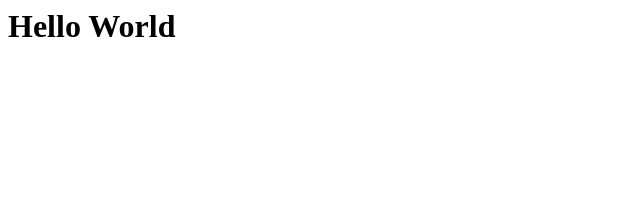
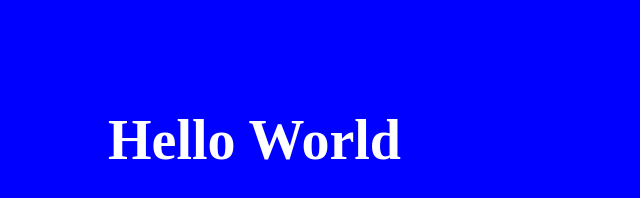
Before and after one commit to filipe-falcao/hipsterus, a website built with webpack: page index.html in a window 1280 px wide. Shown: the whole page, without its empty margins (0-640 px from the left). Built offline with nearby package versions, Linux system fonts and the light colour scheme.

Commit message:
test commit

```diff
--- /dev/null
+++ b/index.css
@@ -0,0 +1,8 @@
+.hello {
+  align-items: center;
+  background-color: blue;
+  color: #fff;
+  font-size: 28px;
+  justify-content: center;
+  padding: 100px;
+}
--- a/index.html
+++ b/index.html
@@ -1,6 +1,10 @@
 <html>
-  <head></head>
-  <body>
+  <head>
+    <title>Título</title>
+    <link rel="stylesheet" href="index.css">
+  </head>
+
+  <body class="hello">
     <h1>Hello World</h1>
 
     <script src="bundle.js"></script>
```
